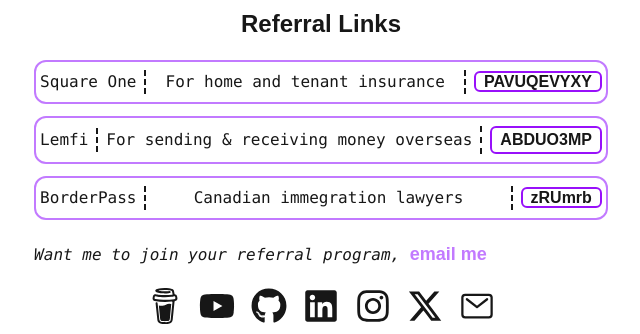
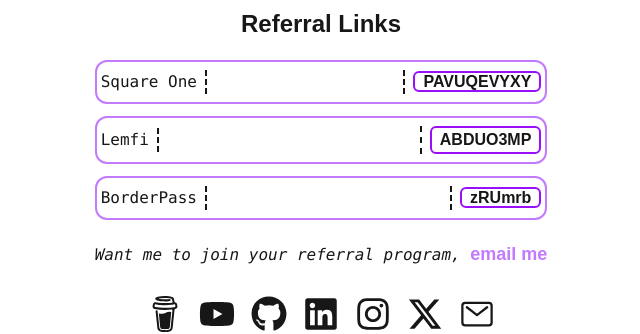
Before and after one commit to Qayyax/portfolio, a Next.js app: page / in a window 1280 px wide. Shown: the part 705-1039 px from the top of the page, without its empty margins (319-959 px from the left). Built offline with nearby package versions, Linux system fonts and the light colour scheme; a web font is replaced by a local one.

Commit message:
margins, dotted div should be center

```diff
--- a/app/_ui/components/referrals/referral-card.tsx
+++ b/app/_ui/components/referrals/referral-card.tsx
@@ -11,11 +11,13 @@ export default function ReferralCard({ title, description, code }: Props) {
   return (
     <div className="flex items-center justify-between gap-2 py-2 px-1 border-2 border-purple-400 dark:border-purple-200 rounded-xl">
       {/* title */}
-      <p className="border-r-2 border-dashed pr-2">{title}</p>
+      <div className="border-r-2 border-dashed pr-2 ">
+        <p>{title}</p>
+      </div>
       {/* description */}
-      <p className="hidden md:block">{description}</p>
+      {/* <p className="hidden md:block">{description}</p> */}
       {/* code */}
-      <div className="border-l-2 border-dashed pl-2">
+      <div className="border-l-2 border-dashed pl-2 ">
         <ReferralBtn type={code.type} link={code.link} code={code.code} />
       </div>
     </div>
--- a/app/_ui/components/referrals/referral-cards.tsx
+++ b/app/_ui/components/referrals/referral-cards.tsx
@@ -16,7 +16,7 @@ export default function ReferralCards() {
         />
       ))}
 
-      <p className="mt-2 italic">
+      <p className="my-2 italic">
         Want me to join your referral program,{" "}
         <a
           href="mailto:qayyax@gmail.com"
```
